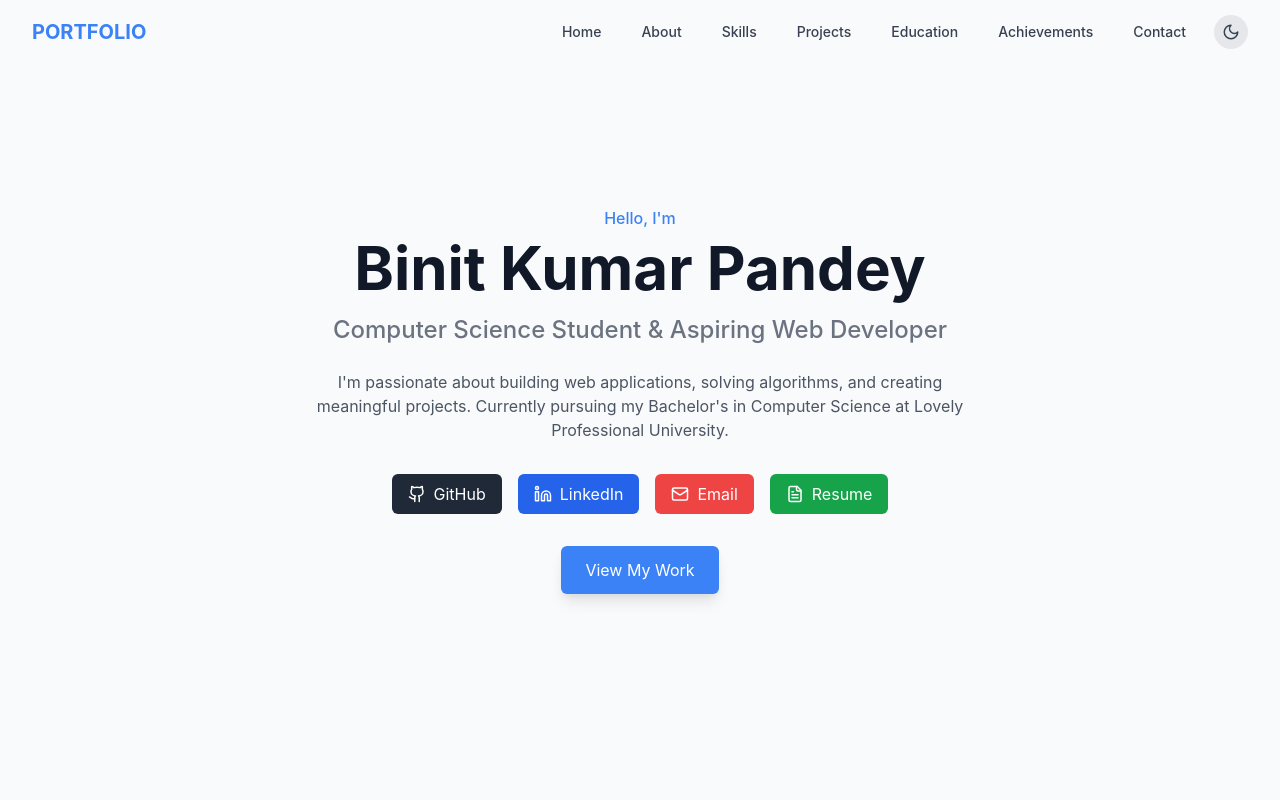
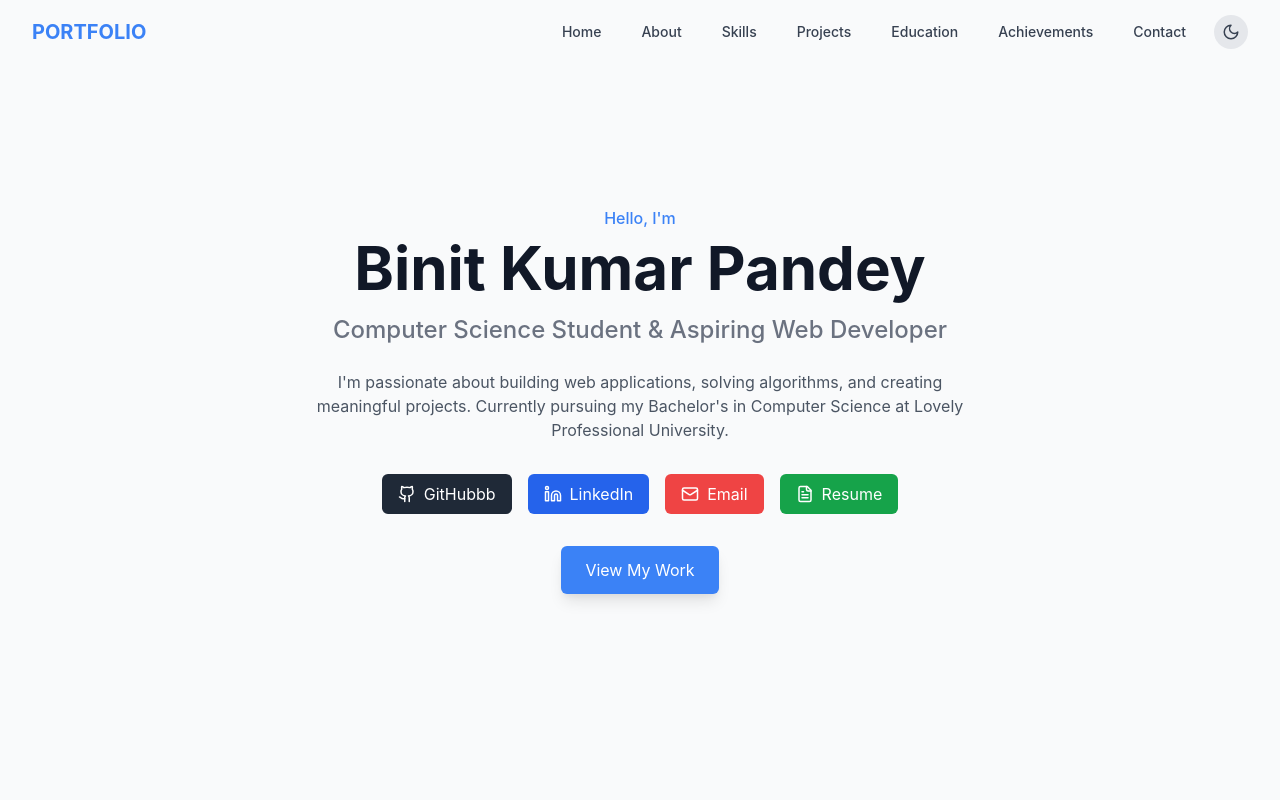
Before and after one commit to Binitpandey09/my_portfolio, a React (Vite) app in the folder Desktop/project/: page / in a window 1280 px wide. Shown: the top 800 px of the page. Built offline with nearby package versions, Linux system fonts and the light colour scheme.

Commit message:
Updated something

```diff
--- a/Desktop/project/src/components/HeroSection.tsx
+++ b/Desktop/project/src/components/HeroSection.tsx
@@ -36,7 +36,7 @@ const HeroSection: React.FC<HeroSectionProps> = ({ darkMode }) => {
                 className="flex items-center gap-2 px-4 py-2 bg-gray-800 text-white rounded-md hover:bg-gray-700 transition duration-300"
               >
                 <GitHub size={18} />
-                <span>GitHub</span>
+                <span>GitHubbb</span>
               </a>
               <a
                 href="https://linkedin.com/in/binit-pandey"
```
